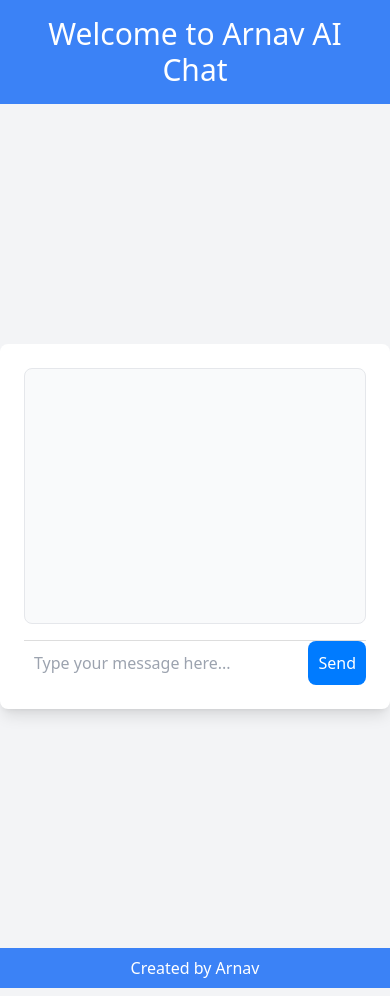
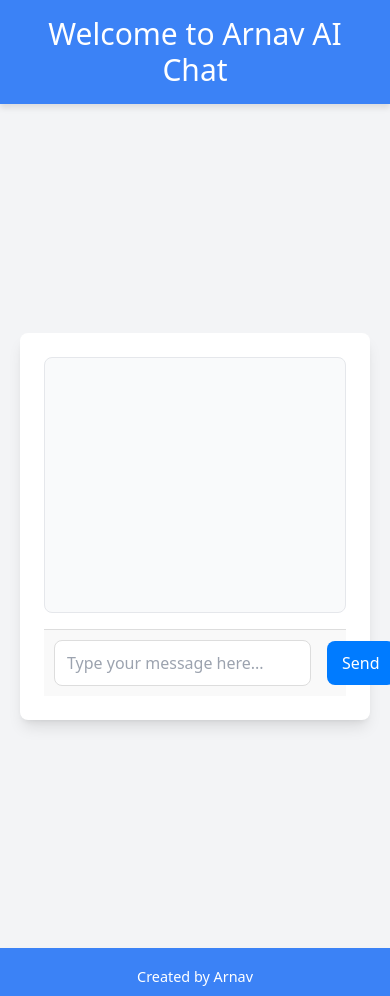
Before and after one commit to ArnavBallinCode/Arnav_Ai, a website built with Vite: page index.html in a window 390 px wide. Built offline with nearby package versions, Linux system fonts and the light colour scheme; no server answers.

Commit message:
Update styles.css

```diff
--- a/styles.css
+++ b/styles.css
@@ -1,65 +1,127 @@
+/* Body styling */
 body {
-    font-family: Arial, sans-serif;
+    font-family: 'Segoe UI', Tahoma, Geneva, Verdana, sans-serif;
     background-color: #f4f4f4;
     display: flex;
     flex-direction: column;
     justify-content: space-between;
     margin: 0;
     min-height: 100vh;
+    color: #333;
 }
 
+/* Header and Footer styling */
 header, footer {
     background-color: #007bff;
     color: #fff;
     text-align: center;
-    padding: 10px;
+    padding: 15px;
+    box-shadow: 0 4px 6px rgba(0, 0, 0, 0.1);
 }
 
+footer {
+    font-size: 0.875rem;
+}
+
+/* Main content styling */
 main {
     flex: 1;
     display: flex;
     justify-content: center;
     align-items: center;
+    padding: 20px;
 }
 
+/* Chat container styling */
 .chat-container {
     background-color: #fff;
-    border-radius: 8px;
-    box-shadow: 0 4px 8px rgba(0, 0, 0, 0.1);
-    width: 400px;
-    max-width: 100%;
+    border-radius: 10px;
+    box-shadow: 0 4px 10px rgba(0, 0, 0, 0.1);
+    width: 100%;
+    max-width: 500px;
     display: flex;
     flex-direction: column;
     overflow: hidden;
+    border: 1px solid #e0e0e0;
 }
 
+/* Chat messages area */
 .chat-messages {
     flex: 1;
-    padding: 10px;
+    padding: 15px;
     overflow-y: auto;
+    background-color: #fafafa;
+    border-bottom: 1px solid #ddd;
+    border-radius: 8px;
 }
 
+/* Chat input area */
 .chat-input {
     display: flex;
     border-top: 1px solid #ddd;
+    padding: 10px;
+    background-color: #f9f9f9;
+    align-items: center;
 }
 
+/* Input field styling */
 .chat-input input {
     flex: 1;
-    padding: 10px;
-    border: none;
-    border-radius: 0;
+    padding: 12px 15px;
+    border: 1px solid #ddd;
+    border-radius: 8px;
     outline: none;
+    font-size: 1rem;
+    transition: border-color 0.3s ease;
 }
 
+.chat-input input:focus {
+    border-color: #007bff;
+}
+
+/* Button styling */
 .chat-input button {
-    padding: 10px;
-    border: none;
+    padding: 12px 20px;
     background-color: #007bff;
     color: #fff;
+    border: none;
+    border-radius: 8px;
+    font-size: 1rem;
     cursor: pointer;
+    transition: background-color 0.3s ease, transform 0.1s ease-in-out;
 }
 
 .chat-input button:hover {
     background-color: #0056b3;
 }
+
+.chat-input button:active {
+    transform: scale(0.98);
+}
+
+/* Smooth scrolling */
+#chat-messages {
+    scroll-behavior: smooth;
+}
+
+/* Footer text size adjustment */
+footer p {
+    font-size: 0.9rem;
+    margin-top: 10px;
+}
+
+/* Responsive adjustments */
+@media (max-width: 600px) {
+    .chat-container {
+        width: 100%;
+        margin: 10px;
+    }
+
+    .chat-input input {
+        padding: 10px 12px;
+    }
+
+    .chat-input button {
+        padding: 10px 15px;
+    }
+}
```
